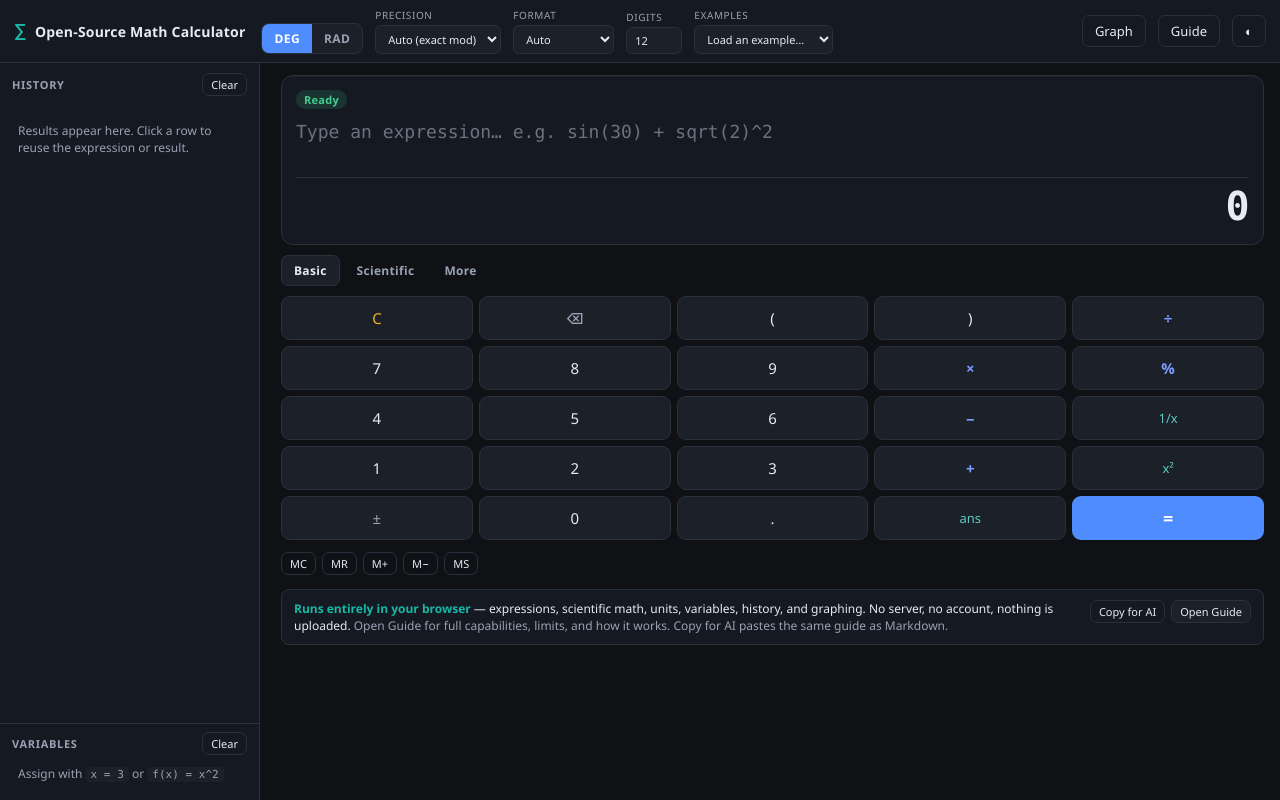
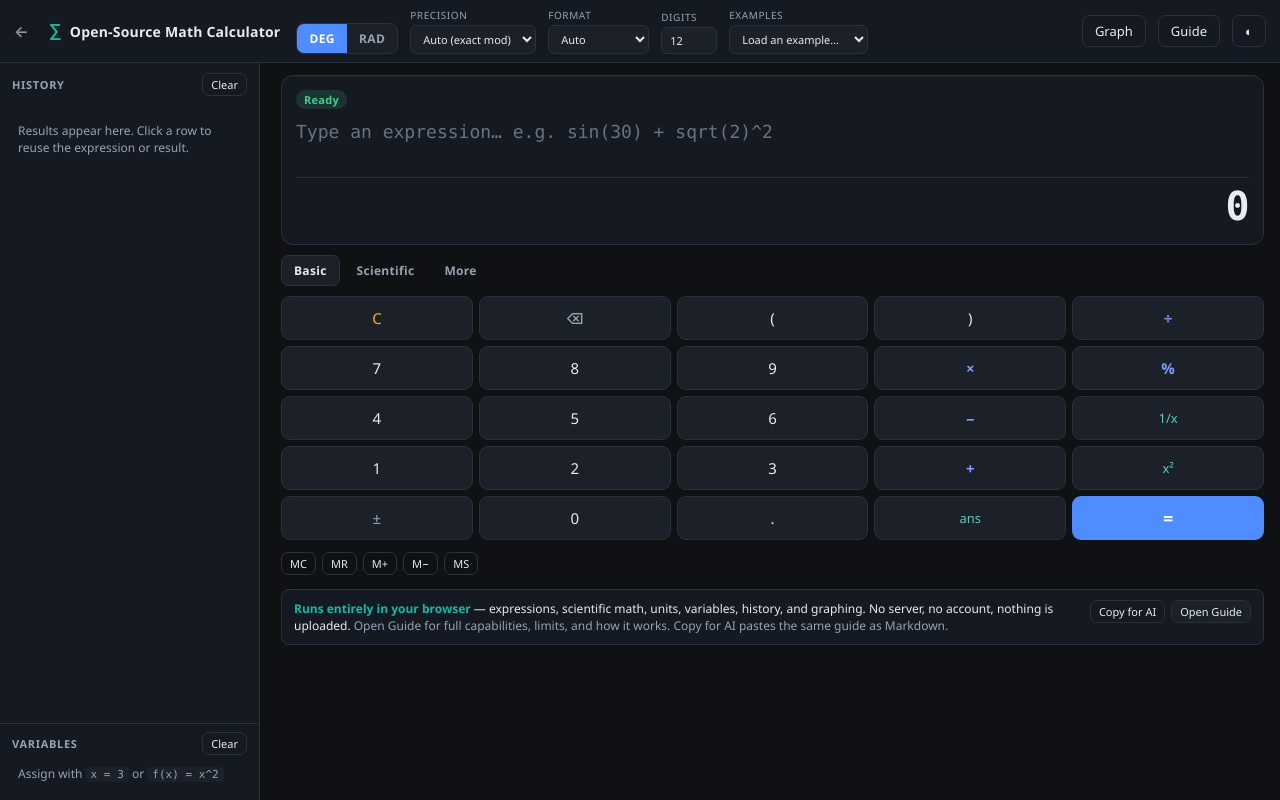
Before and after one commit to ryan-miles/open-source-math-calculator, a website built with Vite: page index.html in a window 1280 px wide. Built offline with nearby package versions, Linux system fonts and the light colour scheme.

Commit message:
Add back navigation link to main site

```diff
--- a/index.html
+++ b/index.html
@@ -23,6 +23,7 @@
   <body>
     <header class="topbar">
       <div class="brand">
+        <a href="https://ryan-miles.github.io/" title="Back to ryan-miles.github.io" style="text-decoration: none; color: inherit; margin-right: 12px; font-size: 1.1em; opacity: 0.6; transition: opacity 0.2s;" onmouseover="this.style.opacity='1'" onmouseout="this.style.opacity='0.6'">←</a>
         <span class="brand-mark">∑</span>
         <span class="brand-name">Open-Source Math Calculator</span>
       </div>
```
